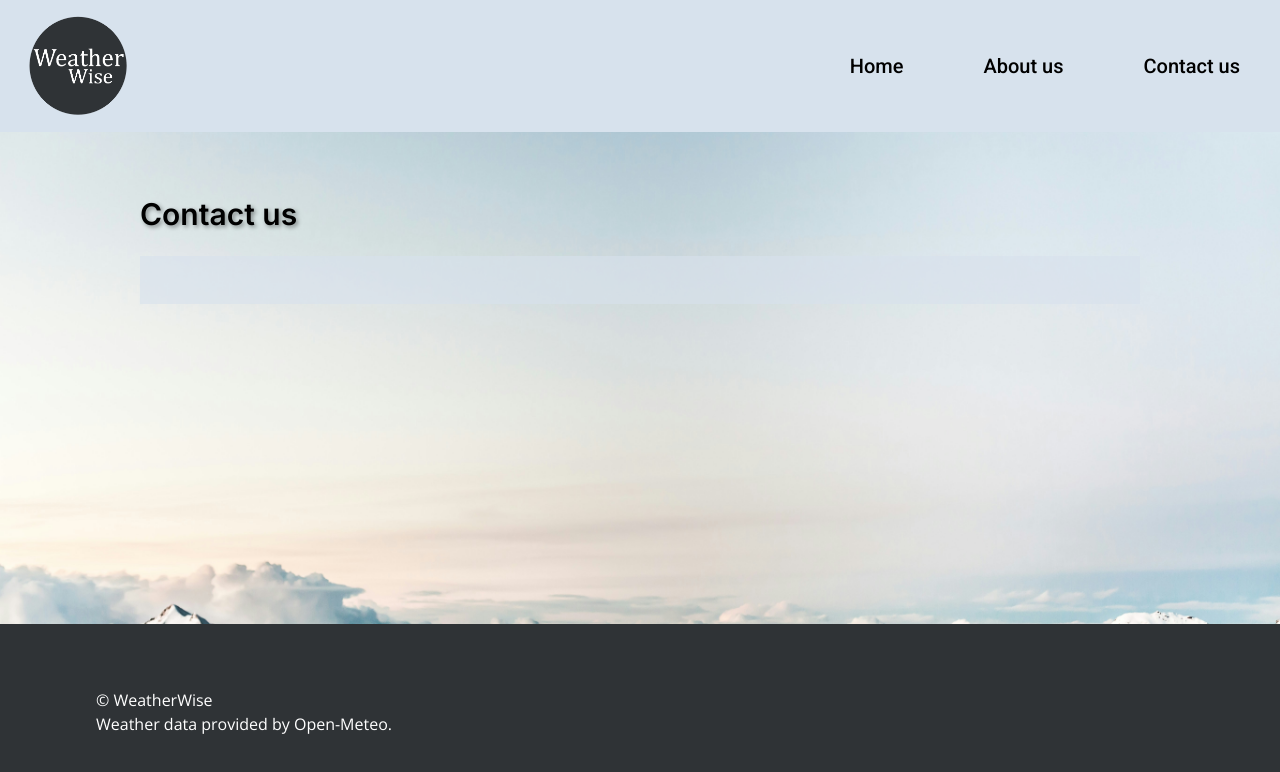
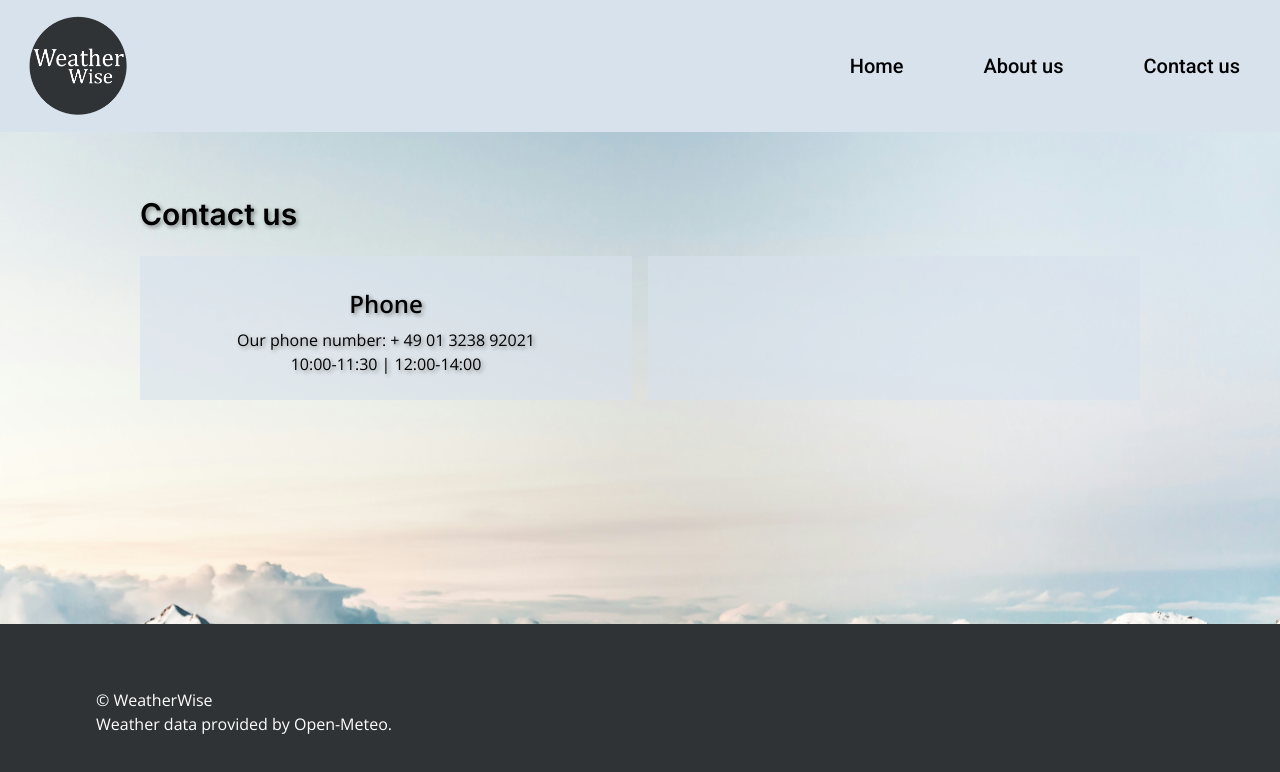
Before and after one commit to TheRegzi/weather-wise, a Next.js app: page /contact in a window 1280 px wide. Shown: the top 772 px of the page. Built offline with nearby package versions, Linux system fonts and the light colour scheme.

Commit message:
feat: adding more content and styling

```diff
--- a/src/app/contact/page.tsx
+++ b/src/app/contact/page.tsx
@@ -2,8 +2,14 @@ export default function Contact() {
   return (
     <main className="w-[1000px] flex flex-col mx-auto justify-center my-16">
       <h1 className="font-inter font-semibold text-3xl text-shadow">Contact us</h1>
-      <div className="bg-background-secondary p-6 mt-6"></div>
-      <div></div>
+      <div className="flex flex-row gap-4 text-center color-black">
+        <div className="bg-background-secondary p-6 mt-6 justify-center flex-1">
+          <h2 className="font-display text-shadow font-semibold text-2xl my-2">Phone</h2>
+          <p className="font-display text-shadow text-md">Our phone number: + 49 01 3238 92021</p>
+          <p className="font-display text-shadow text-md">10:00-11:30 | 12:00-14:00</p>
+        </div>
+        <div className="bg-background-secondary p-6 mt-6 flex-1"></div>
+      </div>
     </main>
   );
 }
```
